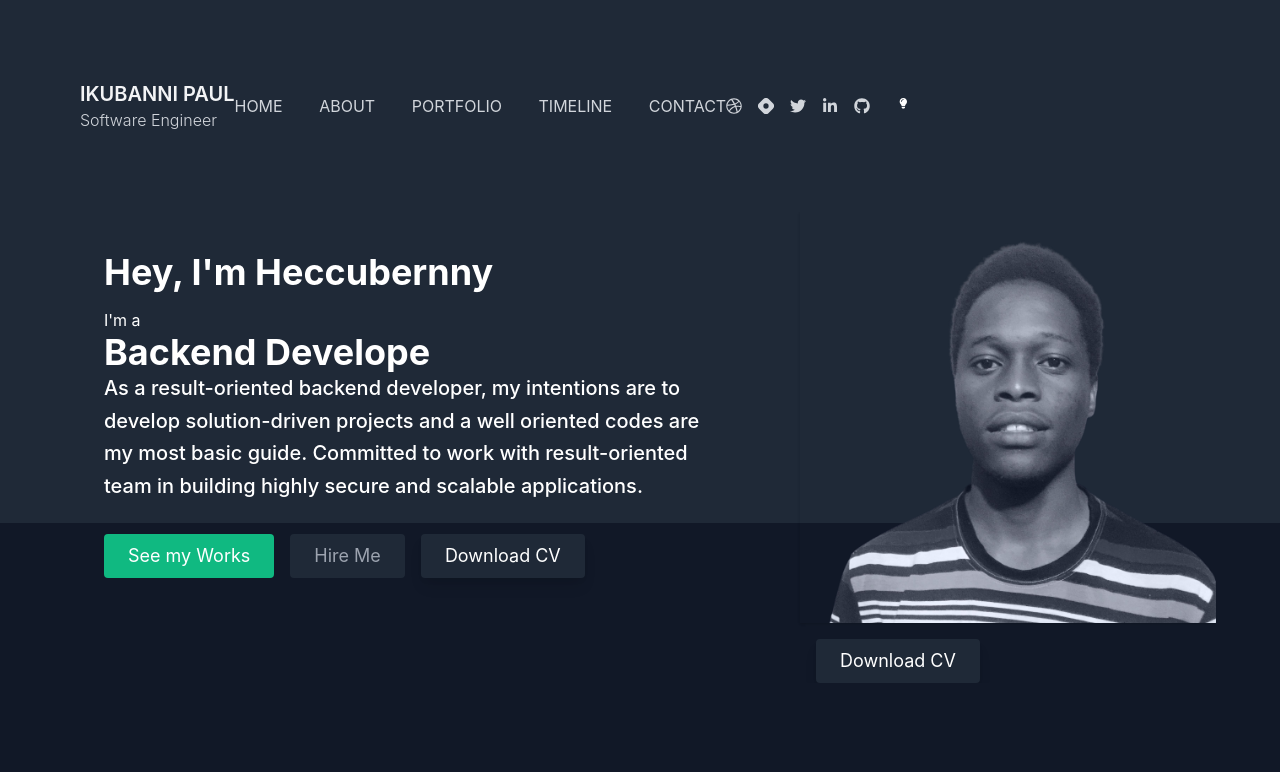
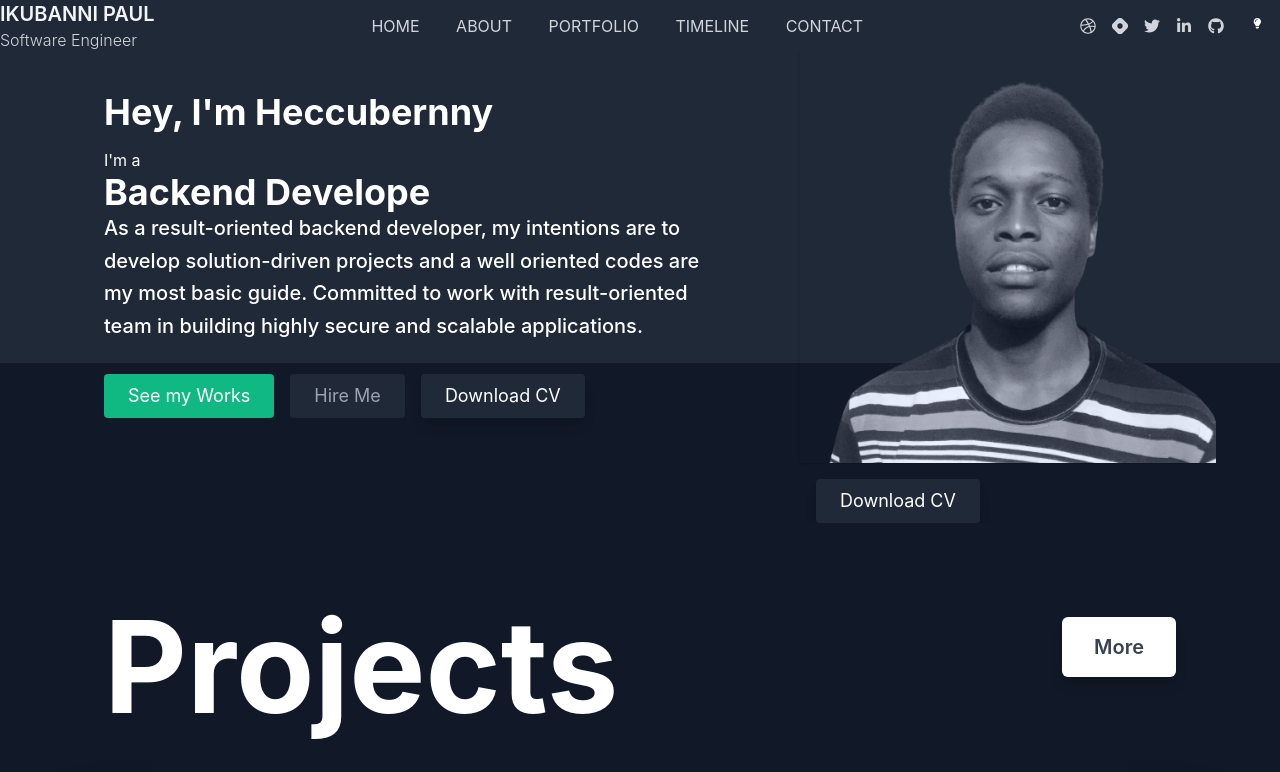
Before and after one commit to Heccubernny/portfolio, a Next.js app: page / in a window 1280 px wide. Shown: the top 772 px of the page. Built offline with nearby package versions, Linux system fonts and the light colour scheme; no server answers.

Commit message:
fixing navbar issue

```diff
--- a/components/Navbar.js
+++ b/components/Navbar.js
@@ -17,7 +17,7 @@ export default function Navbar() {
   }, []);
 
   return (
-    <div className="max-w-6xl flex flex-col md:flex-row mx-auto px-4 py-10 md:py-20">
+    <div className="">
       <div className="flex md:flex-row justify-between items-center">
 
 
@@ -33,6 +33,8 @@ export default function Navbar() {
             </a>
           </Link>
         </div>
+
+        {/* The Menu Link */}
 
         <div className="space-x-8 hidden md:block flex flex-col md:flex-row">
         <Link href="/">
@@ -96,6 +98,8 @@ export default function Navbar() {
             </a>
           </Link>
         </div>
+
+        {/* Social Links */}
 
         <div className="space-x-4 flex flex-row items-center">
           <a
```
